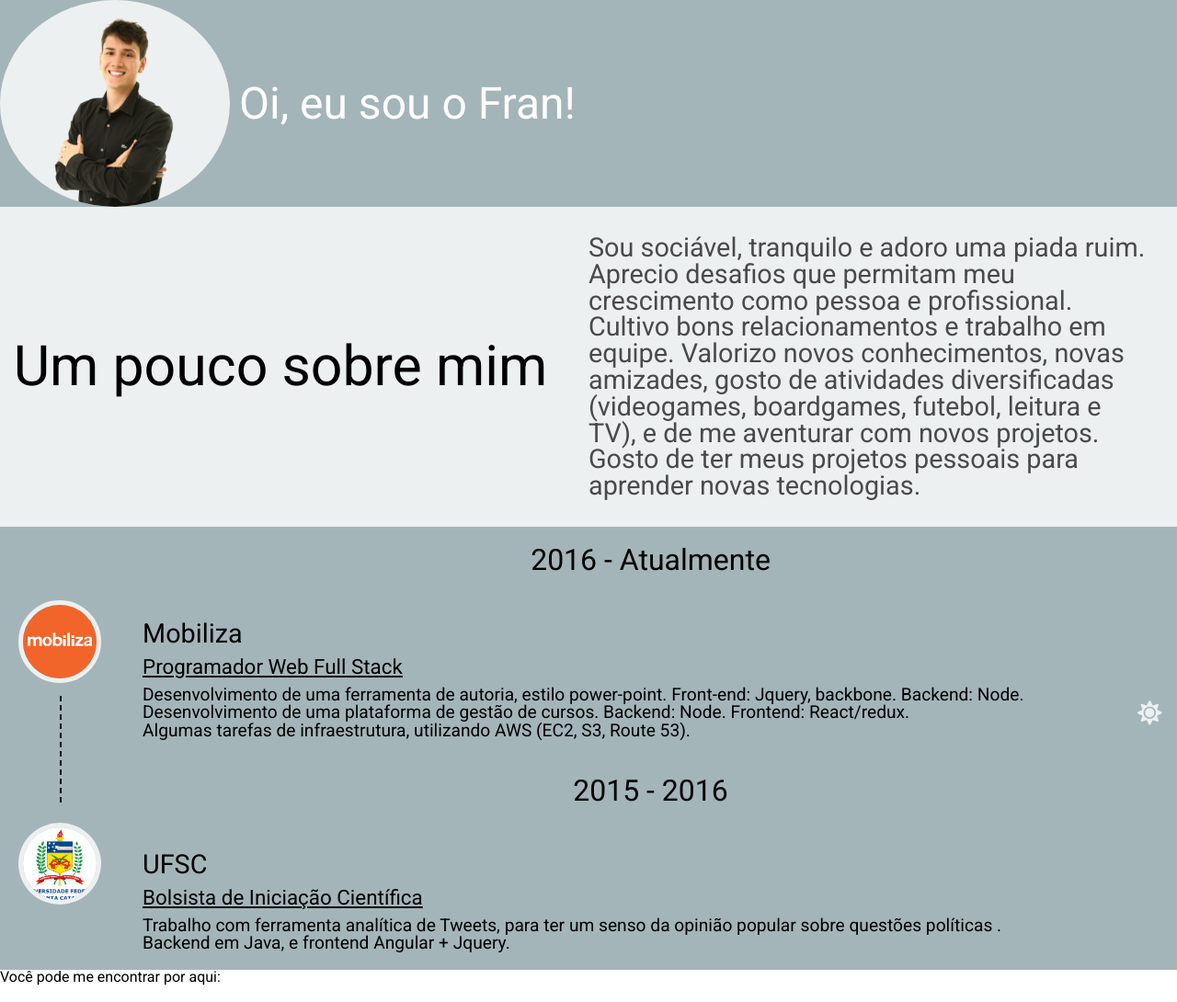
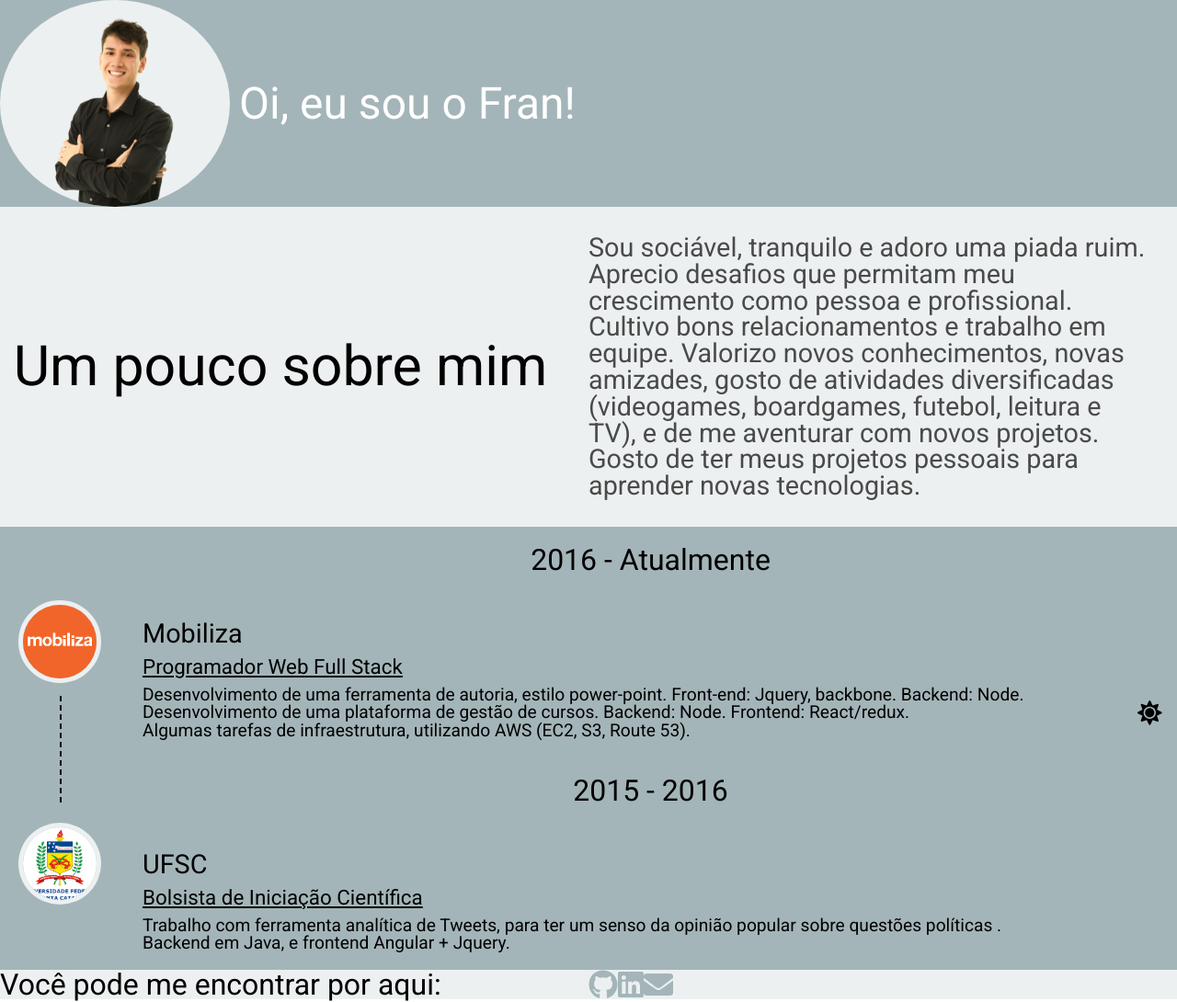
Before and after one commit to francardoso/me, a Gatsby site: page / in a window 1280 px wide. Shown: the whole page at 92% size. Built offline with nearby package versions, Linux system fonts and the light colour scheme; Gatsby itself is replaced by a stand-in of ours.

Commit message:
change theme to react theme provider

```diff
--- a/gatsby-config.js
+++ b/gatsby-config.js
@@ -6,6 +6,14 @@ module.exports = {
     author: `Fran Cardoso`,
   },
   plugins: [
+    {
+      resolve: 'gatsby-plugin-web-font-loader',
+      options: {
+        google: {
+          families: ['Roboto'],
+        },
+      },
+    },
     `gatsby-plugin-react-helmet`,
     {
       resolve: `gatsby-source-filesystem`,
@@ -34,14 +42,6 @@ module.exports = {
         // Add any options here
       },
     },
-    {
-      resolve: 'gatsby-plugin-web-font-loader',
-      options: {
-        google: {
-          families: ['Roboto'],
-        },
-      },
-    },
     // this (optional) plugin enables Progressive Web App + Offline functionality
     // To learn more, visit: https://gatsby.dev/offline
     // `gatsby-plugin-offline`,
--- a/package.json
+++ b/package.json
@@ -6,6 +6,7 @@
   "author": "Kyle Mathews <mathews.kyle@gmail.com>",
   "dependencies": {
     "@fortawesome/fontawesome-svg-core": "^1.2.29",
+    "@fortawesome/free-brands-svg-icons": "^5.14.0",
     "@fortawesome/free-solid-svg-icons": "^5.13.1",
     "@fortawesome/react-fontawesome": "^0.1.11",
     "babel-plugin-styled-components": "^1.10.7",
--- a/src/components/About/About.js
+++ b/src/components/About/About.js
@@ -1,25 +1,19 @@
 import React from 'react';
-import { useThemeContext } from '../../libs/ThemeContext';
 
 import Container from './styles';
 
-const About = () => {
-  const { colors } = useThemeContext();
-
-  return (
-    <Container themeColors={colors}>
+const About = () => (
+  <Container>
     <h1>Um pouco sobre mim</h1>
     <p>
       Sou sociável, tranquilo e adoro uma piada ruim. Aprecio desafios que
       permitam meu crescimento como pessoa e profissional. Cultivo bons
-        relacionamentos e trabalho em equipe. Valorizo novos conhecimentos,
-        novas amizades, gosto de atividades diversificadas (videogames,
-        boardgames, futebol, leitura e TV), e de me aventurar com novos
-        projetos. Gosto de ter meus projetos pessoais para aprender novas
-        tecnologias.
+      relacionamentos e trabalho em equipe. Valorizo novos conhecimentos, novas
+      amizades, gosto de atividades diversificadas (videogames, boardgames,
+      futebol, leitura e TV), e de me aventurar com novos projetos. Gosto de ter
+      meus projetos pessoais para aprender novas tecnologias.
     </p>
   </Container>
 );
-};
 
 export default About;
--- a/src/components/About/styles.js
+++ b/src/components/About/styles.js
@@ -1,7 +1,7 @@
 import styled from 'styled-components/macro';
 
 export default styled.div`
-  background-color: ${props => props?.themeColors?.primary};
+  background-color: ${props => props?.theme?.primary};
   display: flex;
   & > * {
     flex: 1;
--- a/src/components/Contact/Contact.js
+++ b/src/components/Contact/Contact.js
@@ -1,5 +1,23 @@
 import React from 'react';
+import Icon from '../Icon';
 
-const Contact = () => <p>Você pode me encontrar por aqui:</p>;
+import Container, { Item, Items } from './styles';
+
+const Contact = () => (
+  <Container>
+    <h4>Você pode me encontrar por aqui:</h4>
+    <Items>
+      <Item href="https://github.com/francardoso">
+        <Icon icon="faGithub" />
+      </Item>
+      <Item href="https://www.linkedin.com/in/fran-cardoso-7074b0122">
+        <Icon icon="faLinkedin" />
+      </Item>
+      <Item href="mailto:fran.adalid@hotmail.com">
+        <Icon icon="faEnvelope" />
+      </Item>
+    </Items>
+  </Container>
+);
 
 export default Contact;
--- /dev/null
+++ b/src/components/Contact/styles.js
@@ -0,0 +1,23 @@
+import styled from 'styled-components/macro';
+
+export default styled.div`
+  display: flex;
+  background-color: ${props => props.theme.primary};
+  & > * {
+    flex: 1 0 50%;
+  }
+  h4 {
+    font-size: 2em;
+  }
+`;
+
+export const Items = styled.div`
+  display: flex;
+`;
+
+export const Item = styled.a`
+  svg {
+    font-size: 2em;
+    color: #a4b5b9;
+  }
+`;
--- a/src/components/Experience/Experience.js
+++ b/src/components/Experience/Experience.js
@@ -2,12 +2,9 @@ import React from 'react';
 import { useStaticQuery, graphql } from 'gatsby';
 import Img from 'gatsby-image';
 
-import { useThemeContext } from '../../libs/ThemeContext';
-
 import Container, { Job } from './styles';
 
 const Experience = () => {
-  const { colors } = useThemeContext();
   const imgs = useStaticQuery(graphql`
     query {
       mobilizaImg: file(relativePath: { eq: "mobiliza.png" }) {
@@ -27,8 +24,8 @@ const Experience = () => {
     }
   `);
   return (
-    <Container themeColors={colors}>
-      <Job className="job" themeColors={colors}>
+    <Container>
+      <Job className="job">
         <div className="timeline-item">
           <Img fixed={imgs?.mobilizaImg?.childImageSharp?.fixed} />
         </div>
@@ -54,7 +51,7 @@ const Experience = () => {
           </div>
         </div>
       </Job>
-      <Job className="job" themeColors={colors}>
+      <Job className="job">
         <div className="timeline-item">
           <Img fixed={imgs?.ufscImg?.childImageSharp?.fixed} />
         </div>
--- a/src/components/Experience/styles.js
+++ b/src/components/Experience/styles.js
@@ -10,7 +10,7 @@ export const Job = styled.div`
     align-items: center;
     .gatsby-image-wrapper {
       border-radius: 100%;
-      border: 5px solid ${props => props?.themeColors?.primary};
+      border: 5px solid ${props => props?.theme?.primary};
     }
     /* &:before {
       position: absolute;
@@ -62,5 +62,5 @@ export const Job = styled.div`
 `;
 
 export default styled.div`
-  background-color: ${props => props?.themeColors?.secundary};
+  background-color: ${props => props?.theme?.secundary};
 `;
--- a/src/components/Header/Header.js
+++ b/src/components/Header/Header.js
@@ -2,12 +2,10 @@ import { graphql, useStaticQuery } from 'gatsby';
 import PropTypes from 'prop-types';
 import React from 'react';
 import Img from 'gatsby-image';
-import { useThemeContext } from '../../libs/ThemeContext';
 
 import Container from './styles';
 
 const Header = ({ siteTitle }) => {
-  const { colors } = useThemeContext();
   const imgData = useStaticQuery(graphql`
     query {
       placeholderImage: file(relativePath: { eq: "fran.png" }) {
@@ -20,7 +18,7 @@ const Header = ({ siteTitle }) => {
     }
   `);
   return (
-    <Container themeColors={colors}>
+    <Container>
       <div id="profile-picture-holder">
         <Img fixed={imgData?.placeholderImage?.childImageSharp?.fixed} />
       </div>
--- a/src/components/Header/styles.js
+++ b/src/components/Header/styles.js
@@ -1,14 +1,14 @@
 import styled from 'styled-components/macro';
 
 export default styled.header`
-  background-color: ${props => props?.themeColors?.secundary};
+  background-color: ${props => props?.theme?.secundary};
   margin-bottom: 1.45rem;
   display: flex;
   align-items: center;
   margin: 0;
   #profile-picture-holder {
     border-radius: 100%;
-    background-color: ${props => props?.themeColors?.primary};
+    background-color: ${props => props?.theme?.primary};
     width: 250px;
     display: flex;
     justify-content: center;
--- a/src/components/Icon/Icon.js
+++ b/src/components/Icon/Icon.js
@@ -1,7 +1,10 @@
 import React, { memo } from 'react';
 import { FontAwesomeIcon } from '@fortawesome/react-fontawesome';
 import * as icons from '@fortawesome/free-solid-svg-icons';
+import * as brandIcons from '@fortawesome/free-brands-svg-icons';
 
-const Icon = ({ icon }) => <FontAwesomeIcon icon={icons[icon]} />;
+const Icon = ({ icon }) => (
+  <FontAwesomeIcon icon={icons[icon] || brandIcons[icon]} />
+);
 
 export default memo(Icon);
--- a/src/components/Layout/styles.js
+++ b/src/components/Layout/styles.js
@@ -1,7 +1,7 @@
-import styled from 'styled-components/macro'
+import styled from 'styled-components/macro';
 
 export default styled.div`
   margin: 0 auto;
   max-width: 960;
   padding: 0 1.0875rem 1.45rem;
-`
+`;
--- a/src/components/ThemeToggleBtn/ThemeToggleBtn.js
+++ b/src/components/ThemeToggleBtn/ThemeToggleBtn.js
@@ -6,24 +6,24 @@ import { useThemeContext } from '../../libs/ThemeContext';
 import Container from './styles';
 
 const ThemeToggleBtn = () => {
-  const { setColors, colors } = useThemeContext();
+  const { theme, setTheme } = useThemeContext();
   const changeThemeColors = () => {
     const newTheme =
-      colors.theme === 'light'
+      theme.name === 'light'
         ? {
-            theme: 'dark',
+            name: 'dark',
             pimary: '#000',
             secundary: '#000',
           }
         : {
-            theme: 'light',
+            name: 'light',
             primary: '#ECF0F0',
             secundary: '#A4B5B9',
           };
-    setColors(newTheme);
+    setTheme(newTheme);
   };
   return (
-    <Container type="button" onClick={changeThemeColors} themeColors={colors}>
+    <Container type="button" onClick={changeThemeColors}>
       <Icon icon="faSun" />
     </Container>
   );
--- a/src/components/ThemeToggleBtn/styles.js
+++ b/src/components/ThemeToggleBtn/styles.js
@@ -12,7 +12,7 @@ export default styled.button`
   margin: 0 10px 10px 0;
   svg {
     font-size: 2em;
-    color: ${props => props?.themeColors?.primary};
+    color: ${props => props?.theme?.primry};
   }
   &:hover {
     color: ${props => lighten(0.2, '#000')};
--- a/src/libs/ThemeContext.js
+++ b/src/libs/ThemeContext.js
@@ -1,30 +1,43 @@
-import React, { useState, createContext, useContext, useEffect } from 'react';
+import React, {
+  useState,
+  createContext,
+  useContext,
+  useEffect,
+  useCallback,
+} from 'react';
+import { ThemeProvider as StyledComponentsThemeProvider } from 'styled-components';
 
-function getInitialColorMode() {
+function getInitialTheme() {
   return {
-    theme: 'light',
+    name: 'light',
     primary: '#ECF0F0',
     secundary: '#A4B5B9',
   };
 }
-export const ThemeContext = createContext(getInitialColorMode());
+export const ThemeContext = createContext(getInitialTheme());
 
 export const useThemeContext = () => useContext(ThemeContext);
 
 export const ThemeProvider = ({ children }) => {
-  const [colors, rawSetColors] = useState(undefined);
-  const setColors = value => {
-    rawSetColors(value);
+  const [theme, rawSetTheme] = useState({});
+  const setTheme = value => {
+    rawSetTheme(value);
     // Persist it on update
     window.localStorage.setItem('color', JSON.stringify(value));
   };
+  useEffect(() => {
+    rawSetTheme(getInitialTheme());
+  }, []);
 
-  useEffect(() => {
-    rawSetColors(getInitialColorMode());
-  }, []);
   return (
-    <ThemeContext.Provider value={{ colors, setColors }}>
-      {children}
+    <ThemeContext.Provider
+      setTheme={setTheme}
+      theme={theme}
+      value={{ setTheme, theme }}
+    >
+      <StyledComponentsThemeProvider theme={theme}>
+        {children}
+      </StyledComponentsThemeProvider>
     </ThemeContext.Provider>
   );
 };
```
Also changed, not shown: 1 other file. Lines whose indentation alone changed are shown as unchanged.
